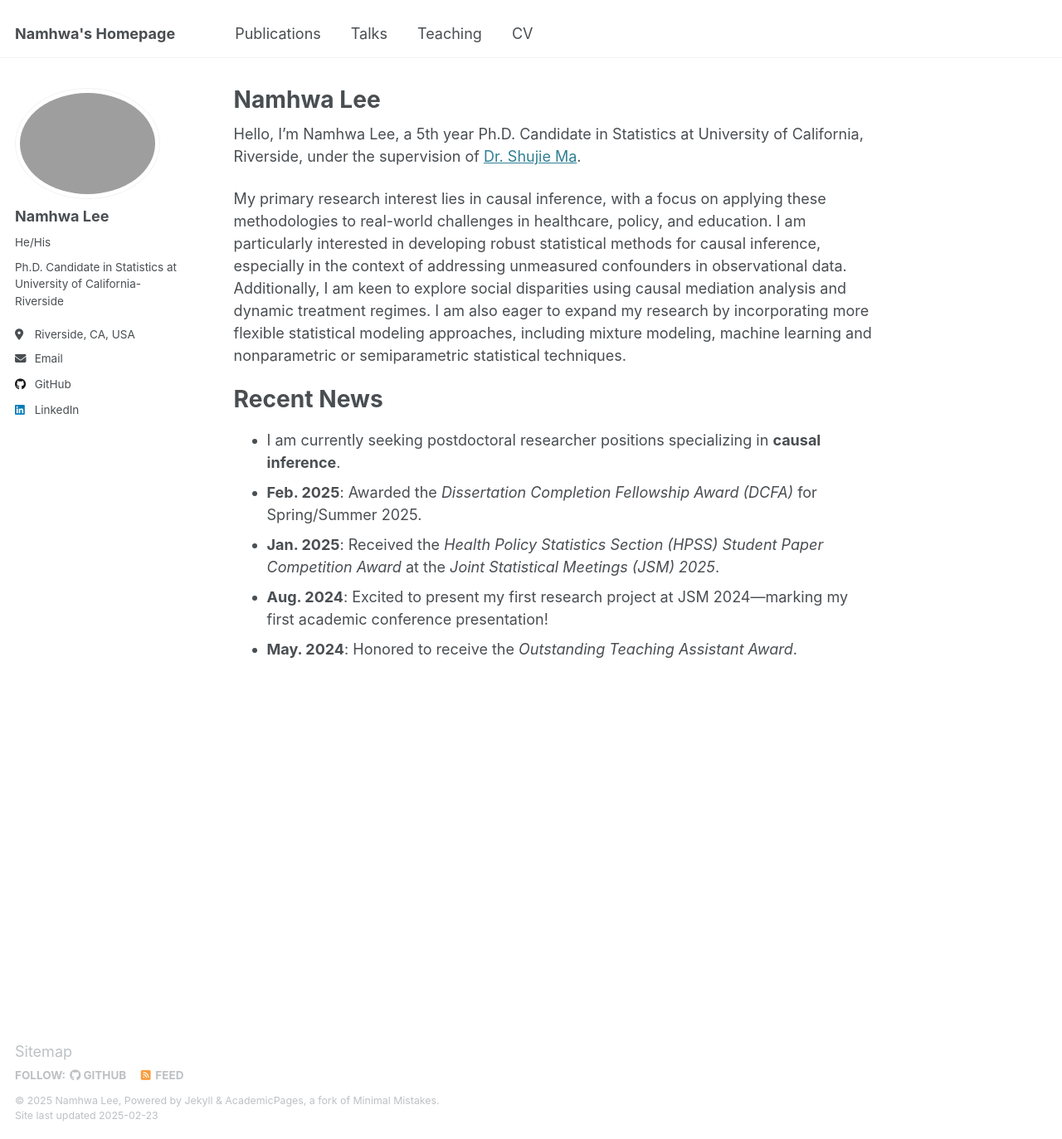
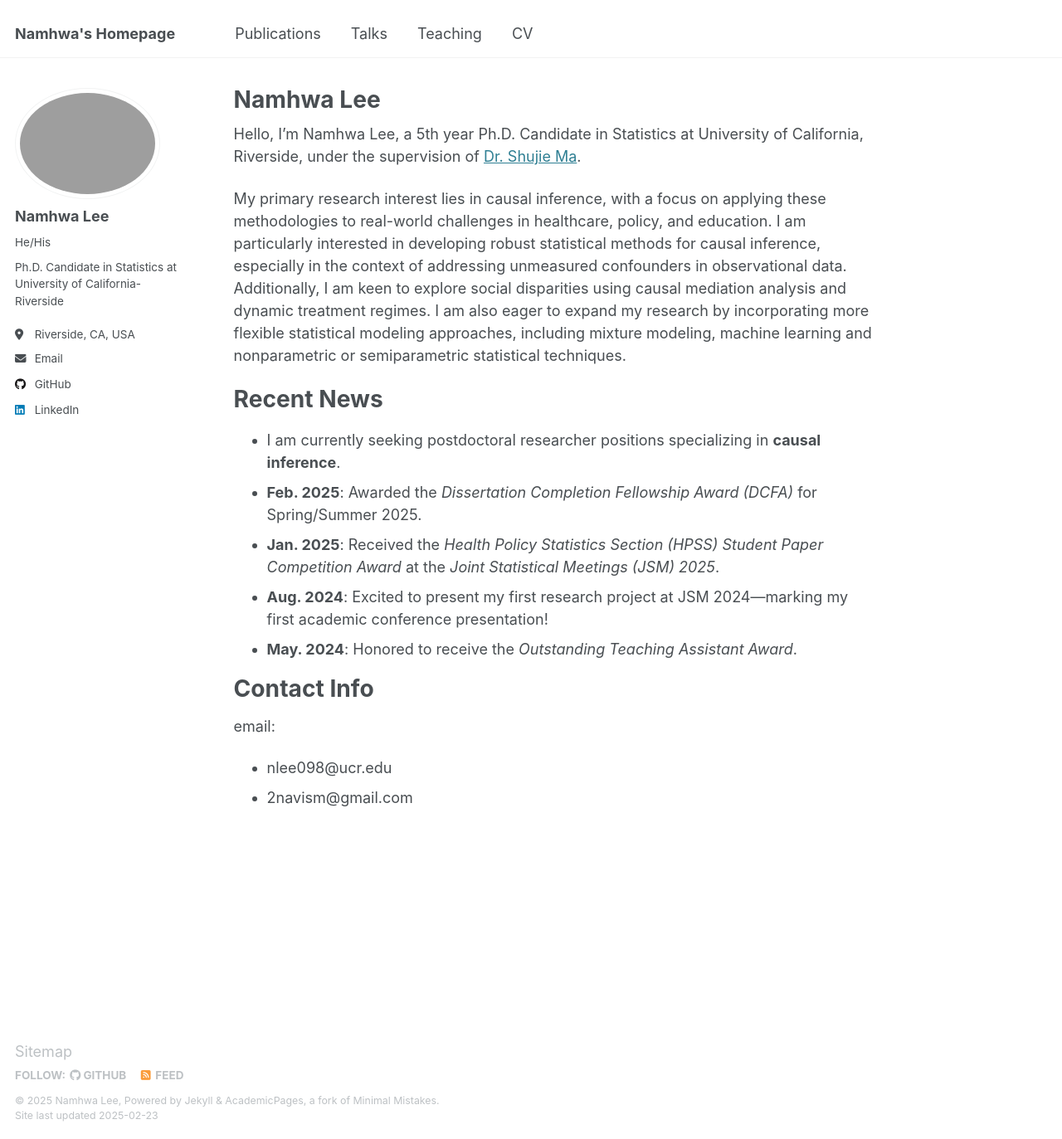
Before and after one commit to NamhwaLee/NamhwaLee.github.io, a Jekyll site: the page built from _pages/about.md, in a window 1280 px wide and 1373 px high. Shown: the whole window at 83% size. Built offline with Jekyll 4.4.1, drawn with Linux system fonts in a browser that asks for light colours.

Commit message:
Update about.md

```diff
--- a/_pages/about.md
+++ b/_pages/about.md
@@ -21,3 +21,9 @@ Recent News
 - **Jan. 2025**: Received the *Health Policy Statistics Section (HPSS) Student Paper Competition Award* at the *Joint Statistical Meetings (JSM) 2025*.
 - **Aug. 2024**: Excited to present my first research project at JSM 2024—marking my first academic conference presentation!
 - **May. 2024**: Honored to receive the *Outstanding Teaching Assistant Award*.
+
+Contact Info
+======
+email:
+- nlee098@ucr.edu
+- 2navism@gmail.com
```
